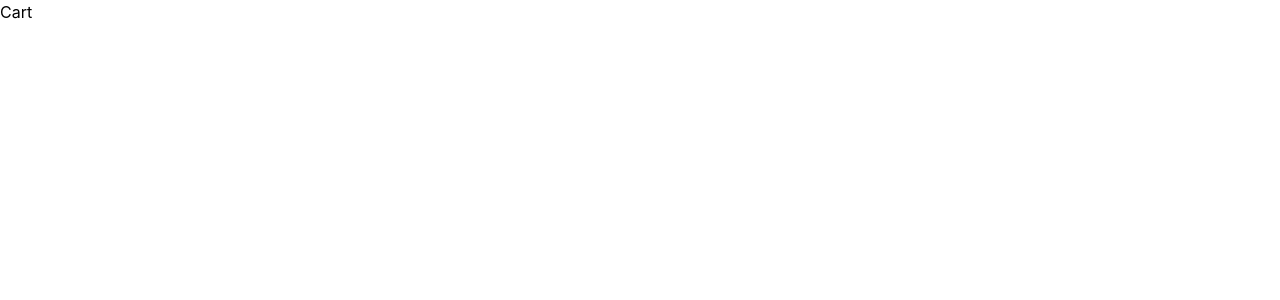
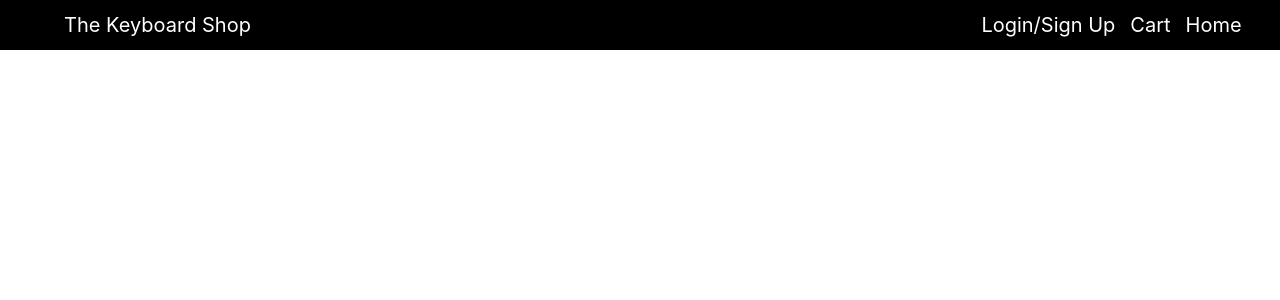
Before and after one commit to DerickT02/ecommerceapp, a Next.js app: page /cart in a window 1280 px wide. Before the commit this address had no page. Shown: the top 300 px of the page. Built offline with nearby package versions, Linux system fonts and the light colour scheme; no server answers.

Commit message:
Fixed a bug where auth would reset nav login and logout, next time, we will try implementing the same method on protected routes

```diff
--- a/components/nav.tsx
+++ b/components/nav.tsx
@@ -3,6 +3,9 @@ import Link from "next/link"
 import { logout } from "../firebase/auth"
 import { useState, useEffect } from "react"
 import { auth } from "../firebase/config"
+import Router from "next/router"
+import { onAuthStateChanged } from "firebase/auth"
+
 
 export default function Nav(){
     const [isLoggedIn, setIsLoggedIn] = useState(false)
@@ -11,22 +14,35 @@ export default function Nav(){
         setIsLoggedIn(false)
       }
 
+    const goHome = () => {
+        Router.push("/")
+    }
+
+    const goToCart = () => {
+        Router.push("/cart")
+    }
+
     useEffect(() => {
-        if(auth.currentUser != undefined){
-            setIsLoggedIn(true)
-          }
+        onAuthStateChanged(auth, (user) => {
+            if(user){
+                setIsLoggedIn(true)
+            }
+            else{
+                setIsLoggedIn(false)
+            }
+        })
     })
 
     return (
         <div className = "nav">
-        <div className = "navTitle">
+        <div className = "navTitle" onClick={goHome}>
           The Keyboard Shop
         </div>
         <div className = "navOptions">
         {!isLoggedIn ? <Link href = {{pathname: "/auth/login"}}><p>Login/Sign Up</p></Link> : <p onClick = {toggleLogout}>Logout</p>}
-          <p>Cart</p>
+          <p onClick={goToCart}>Cart</p>
 
-          <p>Home</p>
+          <p onClick = {goHome}>Home</p>
         </div>
       </div>
     )
--- a/pages/cart/index.tsx
+++ b/pages/cart/index.tsx
@@ -1,25 +1,26 @@
 import Head from 'next/head'
 import Image from 'next/image'
 import Link from 'next/link'
-
-import { useEffect } from 'react'
+import Nav from '../../components/nav'
+import { useEffect, useState } from 'react'
 import { auth } from '../../firebase/config'
 import Router from 'next/router'
+import { onAuthStateChanged } from 'firebase/auth'
 
-export default function Home() {
-
+export default function Cart() {
+  const [cart, setCart] = useState([])
   useEffect(() => {
 
-    console.log(auth)
-    setTimeout(() => {
-      if(auth.currentUser == null){
-        Router.push("/auth/login")
-      }
-    },1000)
+    console.log("auth", auth.currentUser?.uid)
+    console.log("current user", auth.currentUser?.email)
+
+
+
   }, [])
 
   return (
     <div>
+      <Nav />
       <Head>
         <title>KeyBoard Shop</title>
         <meta name="description" content="Generated by create next app" />
--- a/pages/checkout/index.tsx
+++ b/pages/checkout/index.tsx
@@ -4,6 +4,7 @@ import Link from 'next/link'
 import { useEffect } from 'react'
 import { auth } from '../../firebase/config'
 import Router from 'next/router'
+import Nav from '../../components/nav'
 
 export default function Home() {
 
@@ -15,15 +16,17 @@ export default function Home() {
       }
     },1000)
 
-  })
+  }, [])
 
   return (
     <div>
+
       <Head>
         <title>KeyBoard Shop</title>
         <meta name="description" content="Generated by create next app" />
         <link rel="icon" href="/favicon.ico" />
       </Head>
+     <Nav />
       <h1>Checkout</h1>
 
 
--- a/pages/index.tsx
+++ b/pages/index.tsx
@@ -10,18 +10,12 @@ import { logout } from '../firebase/auth'
 
 export default function Home() {
   const [productsList, setProductsList] = useState<any[]>([])
-  const [isLoggedIn, setIsLoggedIn] = useState(false)
 
   useEffect(() => {
     getAllProducts().then((res) => {
       setProductsList(res)
     })
   }, [])
-
-  const toggleLogout = () => {
-    logout()
-    setIsLoggedIn(false)
-  }
 
   console.log(productsList)
   return (
--- a/pages/product/[productId].tsx
+++ b/pages/product/[productId].tsx
@@ -45,8 +45,8 @@ export default function Home() {
         <link rel="icon" href="/favicon.ico" />
       </Head>
 
+
       <Nav />
-
       <div className = "flex flex-col gap-[9] lg:flex-row mt-[100px] place-items-center">
         <div className = "text-center  lg:place-items-center">
           <img className = "lg:ml-[100px]" src = {productImage}></img>
@@ -59,6 +59,7 @@ export default function Home() {
           <div className = "flex flex-col place-items-center">
             <button className = "bg-black text-white w-[70%] h-[50px] sm:w-[100%] sm:h-[70px] lg:w-[482px] lg:h-[81px] rounded-lg mb-[3%]">Add To Cart</button>
             <button className = "bg-green-500 text-white w-[70%] h-[50px] sm:w-[100%] sm:h-[70px] lg:w-[482px] lg:h-[81px] rounded-lg mb-[10%]">Buy Now</button>
+            {rating}
             {reviews.length === 0 ? "No reviews" : "Reviews"}
           </div>
         </div>
```
Also changed, not shown: pages/auth/login.tsx (+2 -10 lines).
